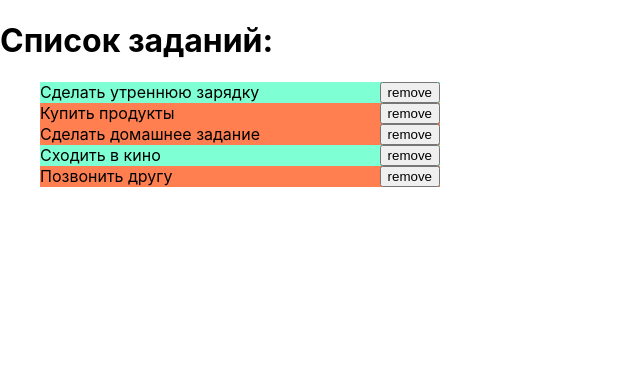
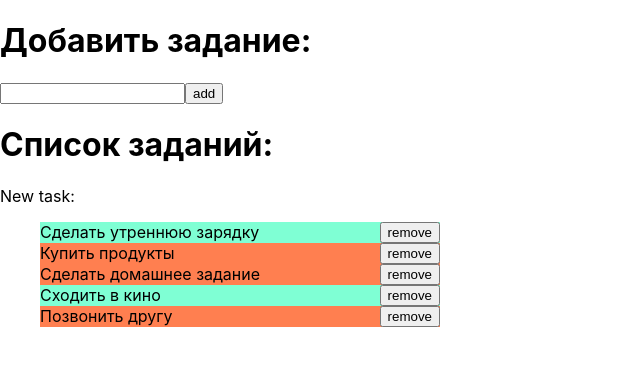
Before and after one commit to a-perkin/hillel-homeworks, a React (Create React App) app in the folder lesson_2/: page / in a window 1280 px wide. Shown: the top 366 px of the page, without its empty margins (0-640 px from the left). Built offline with nearby package versions, Linux system fonts and the light colour scheme.

Commit message:
add new task

```diff
--- a/lesson_2/src/App.js
+++ b/lesson_2/src/App.js
@@ -1,13 +1,34 @@
 import "./App.css";
-import TodoList from "./components/TodoList/TodoList";
+import TodoList from "./components/TodoList/TodoList.js";
+import Input from "./components/Input/Input.js";
+import React from "react";
 
-function App() {
-  return (
-    <>
-      <h1>Список заданий:</h1>
-      <TodoList></TodoList>
-    </>
-  );
+class App extends React.Component {
+  constructor(props) {
+    super(props);
+    this.state = {
+      tempTask: "",
+    };
+
+    this.transitTask = this.transitTask.bind(this);
+  }
+
+  transitTask(task) {
+    this.setState({
+      tempTask: task,
+    });
+  }
+
+  render() {
+    return (
+      <>
+        <h1>Добавить задание:</h1>
+        <Input addTask={this.transitTask}></Input>
+        <h1>Список заданий:</h1>
+        <TodoList task={this.state.tempTask}></TodoList>
+      </>
+    );
+  }
 }
 
 export default App;
--- /dev/null
+++ b/lesson_2/src/components/Input/Input.js
@@ -0,0 +1,40 @@
+import React from "react";
+
+class Input extends React.Component {
+  constructor(props) {
+    super(props);
+    this.state = {
+      inputValue: "",
+    };
+
+    this.handleChange = this.handleChange.bind(this);
+    this.addTask = this.addTask.bind(this);
+  }
+
+  handleChange(e) {
+    this.setState({ inputValue: e.target.value });
+    console.log(this.state.inputValue);
+  }
+
+  addTask(task) {
+    console.log("task: " + this.state.inputValue);
+    this.props.addTask(task);
+  }
+
+  render() {
+    return (
+      <div>
+        <input
+          type="text"
+          value={this.state.value}
+          onChange={this.handleChange}
+        ></input>
+        <button onClick={this.addTask.bind(this, this.state.inputValue)}>
+          add
+        </button>
+      </div>
+    );
+  }
+}
+
+export default Input;
--- a/lesson_2/src/components/TodoItem/TodoItem.js
+++ b/lesson_2/src/components/TodoItem/TodoItem.js
@@ -2,20 +2,16 @@ import React from "react";
 import "./TodoItem.css";
 
 class TodoItem extends React.Component {
-  constructor(props) {
-    super(props);
-  }
-
-  _handleRemove(id) {
-    this.props._handleRemove(id);
+  handleRemove(id) {
+    this.props.handleRemove(id);
   }
 
   render() {
-    const { TaskID, Title, Complited } = this.props;
+    const { taskId, title, completed } = this.props;
     return (
-      <li className={(Complited ? "complited" : "notComplited") + " " + "item"}>
-        <span>{Title}</span>
-        <button onClick={this._handleRemove.bind(this, TaskID)}>remove</button>
+      <li className={(completed ? "complited" : "notComplited") + " item"}>
+        <span>{title}</span>
+        <button onClick={this.handleRemove.bind(this, taskId)}>remove</button>
       </li>
     );
   }
--- a/lesson_2/src/components/TodoList/TodoList.js
+++ b/lesson_2/src/components/TodoList/TodoList.js
@@ -20,20 +20,20 @@ class TodoList extends React.Component {
 
   render() {
     const { list } = this.state;
+    const { task } = this.props;
     return (
       <div>
+        <span>New task: {task}</span>
         <ul className="list">
-          <p>
-            {list.map((task, i) => (
-              <TodoItem
-                key={task.id}
-                TaskID={task.id}
-                Title={task.title}
-                Complited={task.completed}
-                _handleRemove={this.removeTask}
-              />
-            ))}
-          </p>
+          {list.map((task, i) => (
+            <TodoItem
+              key={task.id}
+              taskId={task.id}
+              title={task.title}
+              completed={task.completed}
+              handleRemove={this.removeTask}
+            />
+          ))}
         </ul>
       </div>
     );
```
Also changed, not shown: lesson_2/src/components/Input/Input.css (added).
